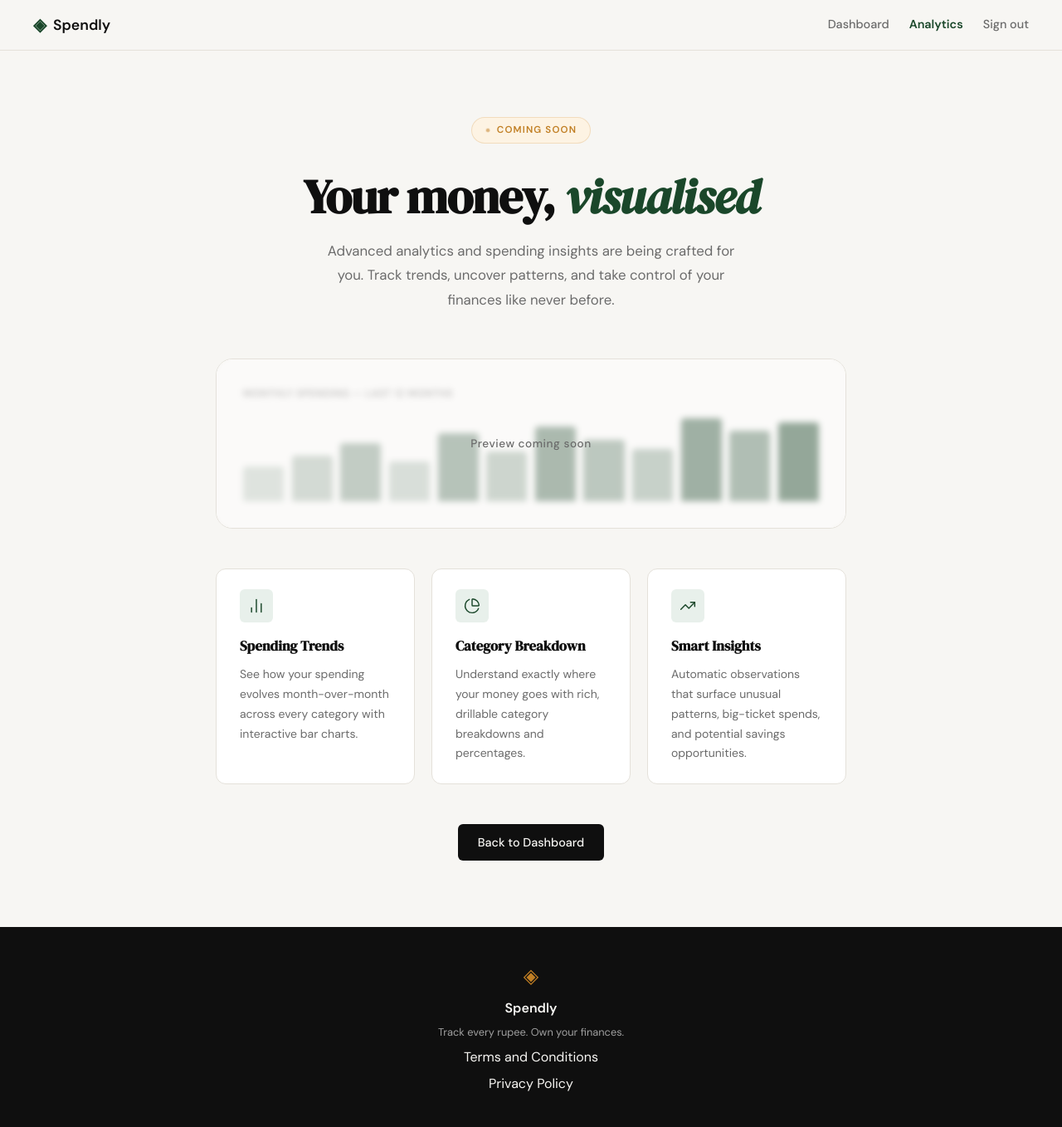
After one commit to shrey1409/Spendly, a Flask app: page /analytics in a window 1280 px wide. The commit adds this page. Shown: the whole page at 83% size. Run offline with Flask 3, Linux system fonts and the light colour scheme; a user stored in the database is signed in.

```diff
--- a/app.py
+++ b/app.py
@@ -182,6 +182,13 @@ def profile():
     )
 
 
+@app.route("/analytics")
+def analytics():
+    if not session.get("user_id"):
+        return redirect(url_for("login"))
+    return render_template("analytics.html")
+
+
 @app.route("/expenses/add")
 def add_expense():
     return "Add expense — coming in Step 7"
--- /dev/null
+++ b/static/css/analytics.css
@@ -0,0 +1,255 @@
+/* ------------------------------------------------------------------ */
+/* Analytics — Coming Soon page                                        */
+/* ------------------------------------------------------------------ */
+
+.analytics-page {
+    min-height: calc(100vh - 60px - 100px);
+    display: flex;
+    align-items: center;
+    justify-content: center;
+    padding: 5rem 2rem;
+}
+
+.analytics-inner {
+    max-width: 760px;
+    width: 100%;
+    text-align: center;
+}
+
+/* ------------------------------------------------------------------ */
+/* Badge                                                               */
+/* ------------------------------------------------------------------ */
+
+.analytics-badge {
+    display: inline-flex;
+    align-items: center;
+    gap: 0.5rem;
+    background: var(--accent-2-light);
+    color: var(--accent-2);
+    font-size: 0.72rem;
+    font-weight: 600;
+    letter-spacing: 0.1em;
+    text-transform: uppercase;
+    padding: 0.35rem 1rem;
+    border-radius: 999px;
+    border: 1px solid rgba(193, 127, 36, 0.2);
+    margin-bottom: 2rem;
+}
+
+.analytics-badge::before {
+    content: '';
+    display: inline-block;
+    width: 6px;
+    height: 6px;
+    background: var(--accent-2);
+    border-radius: 50%;
+    animation: pulse-dot 1.8s ease-in-out infinite;
+}
+
+@keyframes pulse-dot {
+    0%, 100% { opacity: 1; transform: scale(1); }
+    50%       { opacity: 0.4; transform: scale(0.7); }
+}
+
+/* ------------------------------------------------------------------ */
+/* Title & subtitle                                                    */
+/* ------------------------------------------------------------------ */
+
+.analytics-title {
+    font-family: var(--font-display);
+    font-size: clamp(2.4rem, 5vw, 3.6rem);
+    line-height: 1.1;
+    letter-spacing: -0.02em;
+    color: var(--ink);
+    margin-bottom: 1.25rem;
+}
+
+.analytics-title em {
+    font-style: italic;
+    color: var(--accent);
+}
+
+.analytics-subtitle {
+    font-size: 1.05rem;
+    color: var(--ink-muted);
+    line-height: 1.75;
+    max-width: 520px;
+    margin: 0 auto 3.5rem;
+}
+
+/* ------------------------------------------------------------------ */
+/* Feature preview cards                                               */
+/* ------------------------------------------------------------------ */
+
+.analytics-features {
+    display: grid;
+    grid-template-columns: repeat(3, 1fr);
+    gap: 1.25rem;
+    margin-bottom: 3rem;
+    text-align: left;
+}
+
+.analytics-feature {
+    background: var(--paper-card);
+    border: 1px solid var(--border);
+    border-radius: var(--radius-md);
+    padding: 1.5rem 1.75rem;
+    transition: border-color 0.2s, box-shadow 0.2s;
+}
+
+.analytics-feature:hover {
+    border-color: var(--accent);
+    box-shadow: 0 4px 20px rgba(26, 71, 42, 0.08);
+}
+
+.analytics-feature-icon {
+    width: 40px;
+    height: 40px;
+    background: var(--accent-light);
+    border-radius: var(--radius-sm);
+    display: flex;
+    align-items: center;
+    justify-content: center;
+    margin-bottom: 1rem;
+    color: var(--accent);
+}
+
+.analytics-feature-icon svg {
+    width: 20px;
+    height: 20px;
+    stroke: var(--accent);
+    stroke-width: 1.75;
+}
+
+.analytics-feature h3 {
+    font-family: var(--font-display);
+    font-size: 1.05rem;
+    color: var(--ink);
+    margin-bottom: 0.5rem;
+}
+
+.analytics-feature p {
+    font-size: 0.875rem;
+    color: var(--ink-muted);
+    line-height: 1.7;
+}
+
+/* ------------------------------------------------------------------ */
+/* Divider                                                             */
+/* ------------------------------------------------------------------ */
+
+.analytics-divider {
+    display: flex;
+    align-items: center;
+    gap: 1rem;
+    margin-bottom: 2.5rem;
+    color: var(--ink-faint);
+    font-size: 0.8rem;
+    letter-spacing: 0.04em;
+    text-transform: uppercase;
+}
+
+.analytics-divider::before,
+.analytics-divider::after {
+    content: '';
+    flex: 1;
+    height: 1px;
+    background: var(--border);
+}
+
+/* ------------------------------------------------------------------ */
+/* Mock chart preview                                                  */
+/* ------------------------------------------------------------------ */
+
+.analytics-preview {
+    background: var(--paper-card);
+    border: 1px solid var(--border);
+    border-radius: var(--radius-lg);
+    padding: 2rem;
+    margin-bottom: 3rem;
+    position: relative;
+    overflow: hidden;
+    filter: blur(0);
+}
+
+.analytics-preview-blur {
+    filter: blur(3px);
+    pointer-events: none;
+    user-select: none;
+}
+
+.analytics-preview-overlay {
+    position: absolute;
+    inset: 0;
+    background: rgba(247, 246, 243, 0.5);
+    display: flex;
+    align-items: center;
+    justify-content: center;
+    font-size: 0.85rem;
+    font-weight: 500;
+    color: var(--ink-muted);
+    letter-spacing: 0.04em;
+    backdrop-filter: blur(2px);
+}
+
+.analytics-chart-label {
+    font-size: 0.75rem;
+    font-weight: 500;
+    color: var(--ink-muted);
+    text-transform: uppercase;
+    letter-spacing: 0.06em;
+    margin-bottom: 1.25rem;
+    text-align: left;
+}
+
+.analytics-mock-bars {
+    display: flex;
+    align-items: flex-end;
+    gap: 0.6rem;
+    height: 100px;
+}
+
+.analytics-mock-bar {
+    flex: 1;
+    border-radius: 4px 4px 0 0;
+    background: var(--accent);
+    opacity: 0.25;
+    min-height: 12px;
+}
+
+.analytics-mock-bar:nth-child(2)  { opacity: 0.35; }
+.analytics-mock-bar:nth-child(3)  { opacity: 0.5;  }
+.analytics-mock-bar:nth-child(4)  { opacity: 0.3;  }
+.analytics-mock-bar:nth-child(5)  { opacity: 0.6;  }
+.analytics-mock-bar:nth-child(6)  { opacity: 0.4;  }
+.analytics-mock-bar:nth-child(7)  { opacity: 0.7;  }
+.analytics-mock-bar:nth-child(8)  { opacity: 0.55; }
+.analytics-mock-bar:nth-child(9)  { opacity: 0.45; }
+.analytics-mock-bar:nth-child(10) { opacity: 0.8;  }
+.analytics-mock-bar:nth-child(11) { opacity: 0.65; }
+.analytics-mock-bar:nth-child(12) { opacity: 0.9;  }
+
+/* ------------------------------------------------------------------ */
+/* CTA button                                                          */
+/* ------------------------------------------------------------------ */
+
+.analytics-actions {
+    display: flex;
+    justify-content: center;
+    gap: 1rem;
+}
+
+/* ------------------------------------------------------------------ */
+/* Responsive                                                          */
+/* ------------------------------------------------------------------ */
+
+@media (max-width: 720px) {
+    .analytics-features {
+        grid-template-columns: 1fr;
+    }
+}
+
+@media (max-width: 480px) {
+    .analytics-page { padding: 3rem 1rem; }
+    .analytics-title { font-size: 2rem; }
+}
--- a/static/css/style.css
+++ b/static/css/style.css
@@ -102,6 +102,7 @@ a { color: inherit; text-decoration: none; }
 
 .nav-links a { color: var(--ink-muted); transition: color 0.2s; }
 .nav-links a:hover { color: var(--ink); }
+.nav-links a.nav-link--active { color: var(--accent); font-weight: 600; }
 
 .nav-cta {
     background: var(--ink) !important;
--- /dev/null
+++ b/templates/analytics.html
@@ -0,0 +1,100 @@
+{% extends "base.html" %}
+
+{% block title %}Analytics — Spendly{% endblock %}
+
+{% block head %}
+<link rel="stylesheet" href="{{ url_for('static', filename='css/analytics.css') }}">
+{% endblock %}
+
+{% block content %}
+<section class="analytics-page">
+    <div class="analytics-inner">
+
+        <!-- Status badge -->
+        <span class="analytics-badge">Coming Soon</span>
+
+        <!-- Headline -->
+        <h1 class="analytics-title">Your money,&nbsp;<em>visualised</em></h1>
+        <p class="analytics-subtitle">
+            Advanced analytics and spending insights are being crafted for you.
+            Track trends, uncover patterns, and take control of your finances
+            like never before.
+        </p>
+
+        <!-- Blurred chart preview -->
+        <div class="analytics-preview">
+            <div class="analytics-preview-blur">
+                <p class="analytics-chart-label">Monthly spending — last 12 months</p>
+                <div class="analytics-mock-bars">
+                    <div class="analytics-mock-bar" style="height:42%"></div>
+                    <div class="analytics-mock-bar" style="height:55%"></div>
+                    <div class="analytics-mock-bar" style="height:70%"></div>
+                    <div class="analytics-mock-bar" style="height:48%"></div>
+                    <div class="analytics-mock-bar" style="height:82%"></div>
+                    <div class="analytics-mock-bar" style="height:60%"></div>
+                    <div class="analytics-mock-bar" style="height:90%"></div>
+                    <div class="analytics-mock-bar" style="height:74%"></div>
+                    <div class="analytics-mock-bar" style="height:63%"></div>
+                    <div class="analytics-mock-bar" style="height:100%"></div>
+                    <div class="analytics-mock-bar" style="height:85%"></div>
+                    <div class="analytics-mock-bar" style="height:95%"></div>
+                </div>
+            </div>
+            <div class="analytics-preview-overlay">
+                Preview coming soon
+            </div>
+        </div>
+
+        <!-- Feature preview cards -->
+        <div class="analytics-features">
+
+            <div class="analytics-feature">
+                <div class="analytics-feature-icon">
+                    <i data-lucide="bar-chart-2"></i>
+                </div>
+                <h3>Spending Trends</h3>
+                <p>
+                    See how your spending evolves month-over-month
+                    across every category with interactive bar charts.
+                </p>
+            </div>
+
+            <div class="analytics-feature">
+                <div class="analytics-feature-icon">
+                    <i data-lucide="pie-chart"></i>
+                </div>
+                <h3>Category Breakdown</h3>
+                <p>
+                    Understand exactly where your money goes with
+                    rich, drillable category breakdowns and percentages.
+                </p>
+            </div>
+
+            <div class="analytics-feature">
+                <div class="analytics-feature-icon">
+                    <i data-lucide="trending-up"></i>
+                </div>
+                <h3>Smart Insights</h3>
+                <p>
+                    Automatic observations that surface unusual patterns,
+                    big-ticket spends, and potential savings opportunities.
+                </p>
+            </div>
+
+        </div>
+
+        <!-- Actions -->
+        <div class="analytics-actions">
+            <a href="{{ url_for('profile') }}" class="btn-primary">Back to Dashboard</a>
+        </div>
+
+    </div>
+</section>
+{% endblock %}
+
+{% block scripts %}
+<script src="https://unpkg.com/lucide@latest"></script>
+<script>
+    lucide.createIcons();
+</script>
+{% endblock %}
--- a/templates/base.html
+++ b/templates/base.html
@@ -20,6 +20,10 @@
             </a>
             <div class="nav-links">
                 {% if session.get("user_id") %}
+                    <a href="{{ url_for('profile') }}"
+                       class="{% if request.endpoint == 'profile' %}nav-link--active{% endif %}">Dashboard</a>
+                    <a href="{{ url_for('analytics') }}"
+                       class="{% if request.endpoint == 'analytics' %}nav-link--active{% endif %}">Analytics</a>
                     <a href="{{ url_for('logout') }}">Sign out</a>
                 {% else %}
                     <a href="{{ url_for('login') }}">Sign in</a>
```
Also changed, not shown: .claude/settings.local.json.
